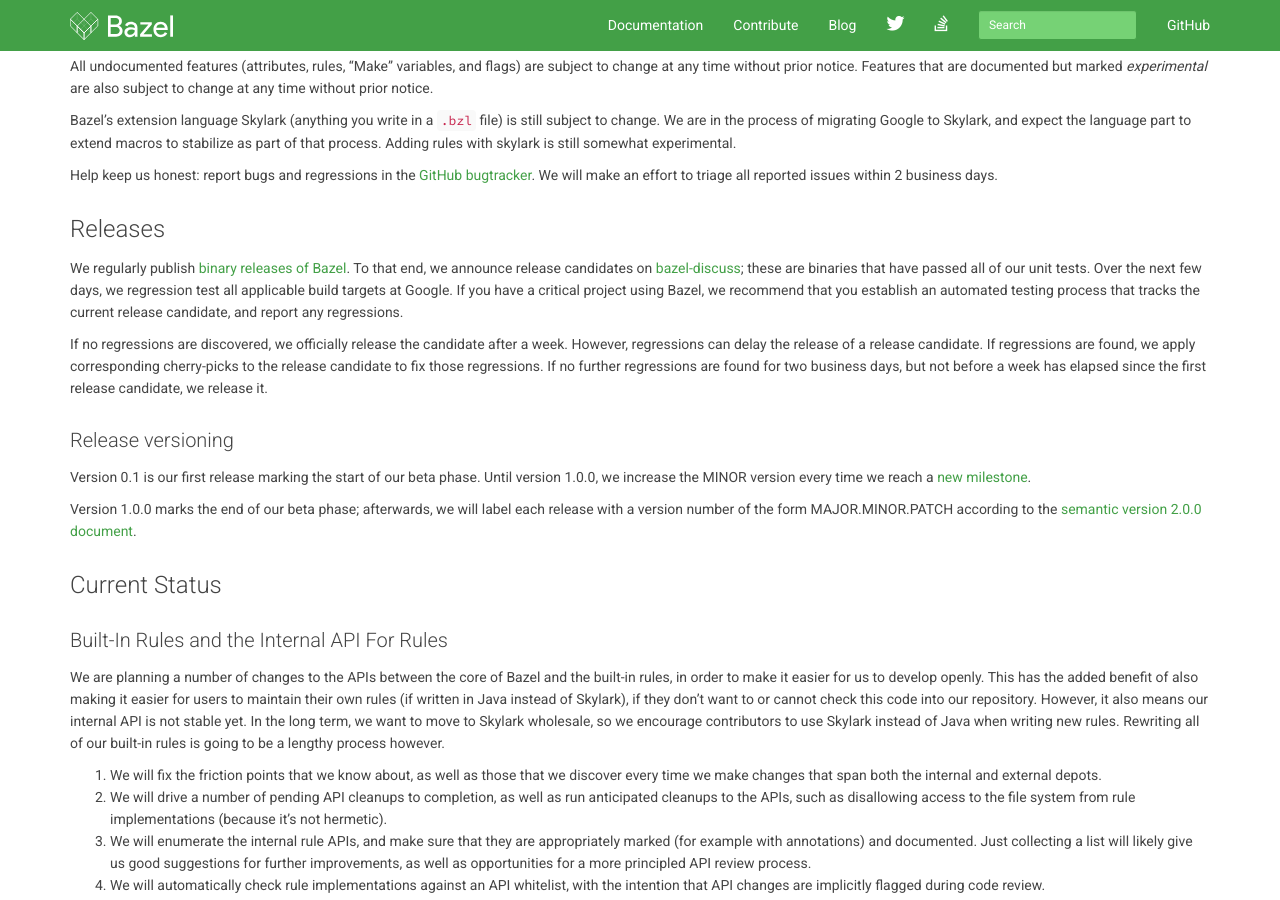
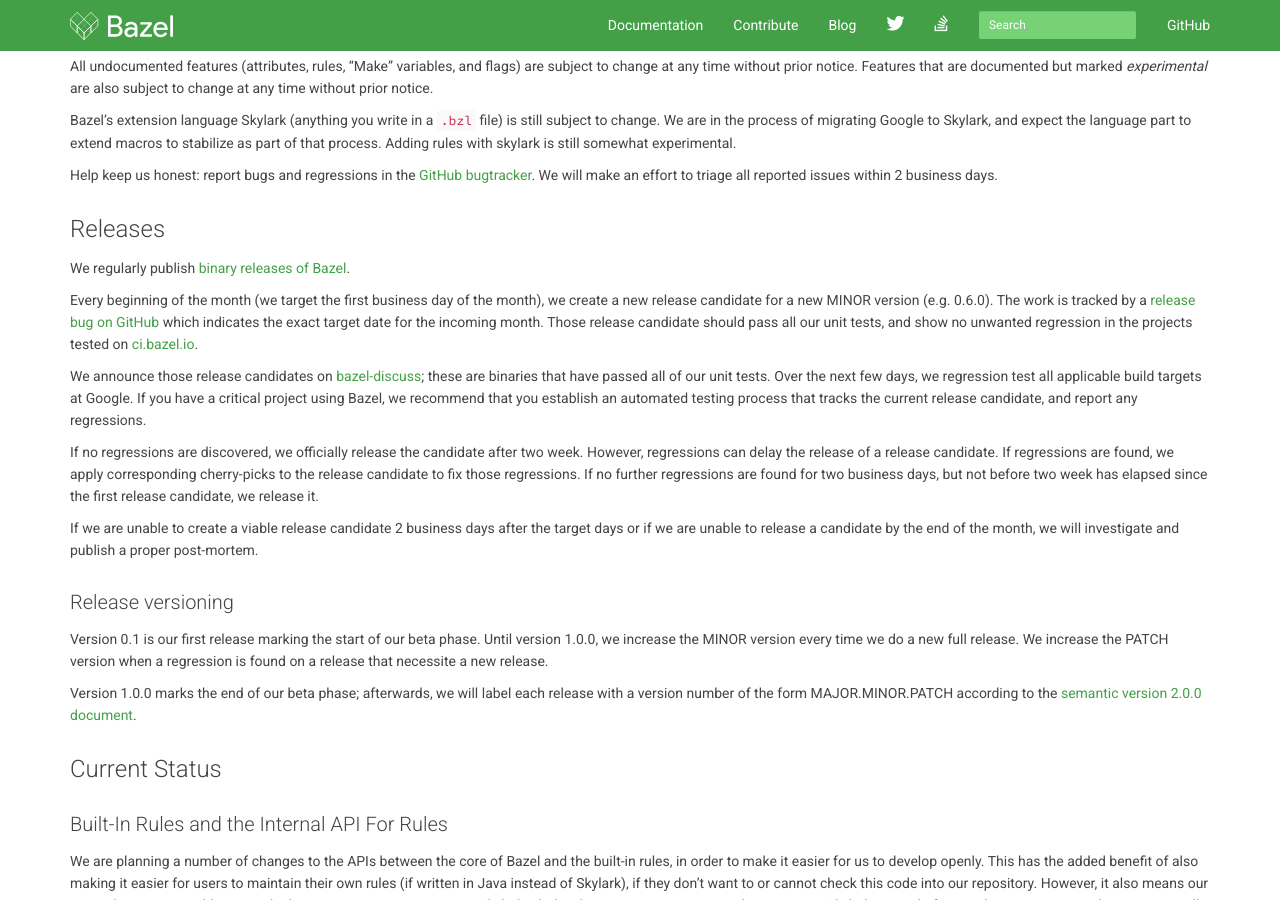
Before and after one commit to bazelbuild/bazel-website, a Jekyll site: the page built from support.md, in a window 1280 px wide and 900 px high, scrolled down 657 px. Built offline with Jekyll 4.4.1, drawn with Linux system fonts in a browser that asks for light colours; nearby versions of some CDN libraries; library files that are not in the unit come from our copies; Markdown is read by kramdown in place of the engine named in the settings; comment, search, counter and statistics services are not loaded.

Commit message:
Update the release policy
* Set the release window to 2 weeks
* Add the target date at the beginning of the month
* Change the numbering scheme
* Add post-mortem conditions

```diff
--- a/support.md
+++ b/support.md
@@ -49,23 +49,34 @@
 
 ## Releases
 
-We regularly publish [binary releases of Bazel](https://github.com/bazelbuild/bazel/releases). To
-that end, we announce release candidates on
-[bazel-discuss](https://groups.google.com/forum/#!forum/bazel-discuss); these are binaries that have
-passed all of our unit tests. Over the next few days, we regression test all applicable build
-targets at Google. If you have a critical project using Bazel, we recommend that you establish an
-automated testing process that tracks the current release candidate, and report any regressions.
+We regularly publish [binary releases of Bazel](https://github.com/bazelbuild/bazel/releases).
 
-If no regressions are discovered, we officially release the candidate after a week. However,
+Every beginning of the month (we target the first business day of the month), we create a new release
+candidate for a new MINOR version (e.g. 0.6.0). The work is tracked by a [release bug on GitHub](https://github.com/bazelbuild/bazel/issues?q=is%3Aissue+is%3Aopen+label%3A%22Release+blocker%22+label%3A%22type%3A+process%22) which indicates
+the exact target date for the incoming month. Those release candidate should pass all our unit tests,
+and show no unwanted regression in the projects tested on [ci.bazel.io](http://ci.bazel.io).
+
+We announce those release candidates on [bazel-discuss](https://groups.google.com/forum/#!forum/bazel-discuss);
+these are binaries that have passed all of our unit tests. Over the next few days, we regression
+test all applicable build targets at Google. If you have a critical project using Bazel, we
+recommend that you establish an automated testing process that tracks the current release
+candidate, and report any regressions.
+
+If no regressions are discovered, we officially release the candidate after two week. However,
 regressions can delay the release of a release candidate. If regressions are found, we apply
 corresponding cherry-picks to the release candidate to fix those regressions. If no further
-regressions are found for two business days, but not before a week has elapsed since the first
+regressions are found for two business days, but not before two week has elapsed since the first
 release candidate, we release it.
+
+If we are unable to create a viable release candidate 2 business days after the target days or
+if we are unable to release a candidate by the end of the month, we will investigate and publish
+a proper post-mortem.
 
 ### Release versioning
 
 Version 0.1 is our first release marking the start of our beta phase. Until version 1.0.0, we
-increase the MINOR version every time we reach a [new milestone](http://bazel.build/roadmap.html).
+increase the MINOR version every time we do a new full release. We increase the PATCH version
+when a regression is found on a release that necessite a new release.
 
 Version 1.0.0 marks the end of our beta phase; afterwards, we will label each release with a
 version number of the form MAJOR.MINOR.PATCH according to the
```
